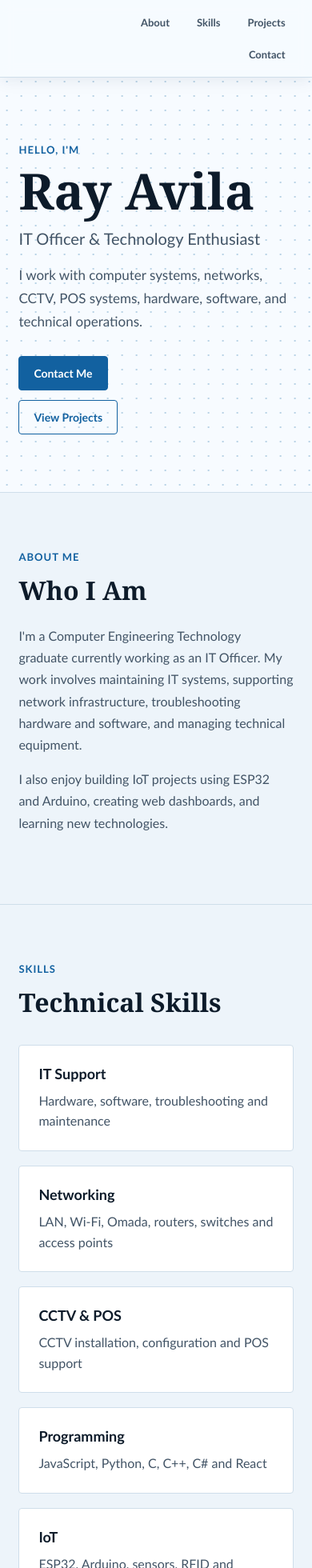
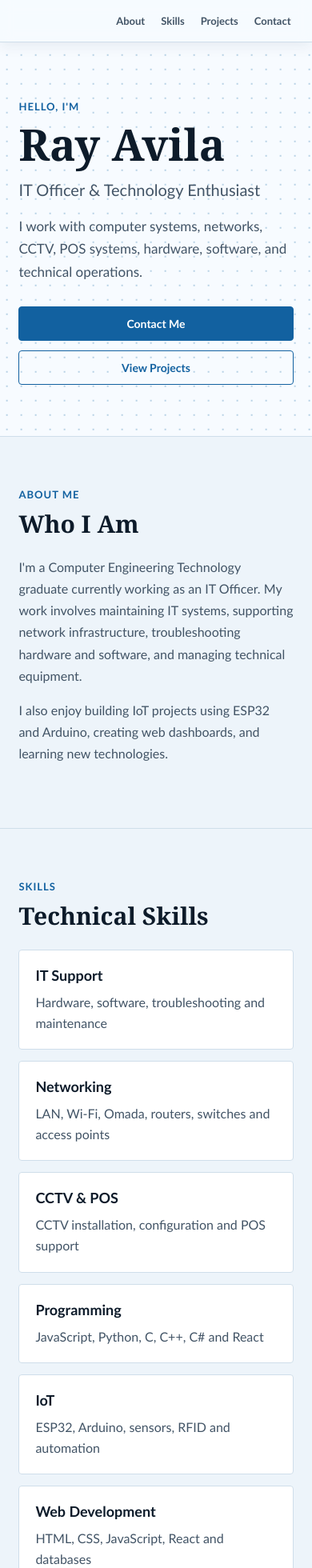
Before and after one commit to RyuTempest/my-react-site, a React (Vite) app: page / in a window 390 px wide. Shown: the top 1960 px of the page at 80% size. Built offline with nearby package versions, Linux system fonts and the light colour scheme.

Commit message:
Enhance UI with animations and improve responsive design in CSS

```diff
--- a/src/App.css
+++ b/src/App.css
@@ -4,6 +4,7 @@
 
 html {
   scroll-behavior: smooth;
+  scroll-padding-top: 72px;
 }
 
 body {
@@ -25,6 +26,7 @@ a:focus-visible {
 
 .profile {
   min-height: 100vh;
+  overflow: hidden;
 }
 
 .navbar {
@@ -38,6 +40,7 @@ a:focus-visible {
   background: rgba(247, 251, 255, 0.95);
   box-shadow: 0 4px 18px rgba(13, 43, 72, 0.08);
   backdrop-filter: blur(8px);
+  animation: nav-in 500ms ease both;
 }
 
 .navbar nav {
@@ -72,6 +75,7 @@ a:focus-visible {
 
 .hero > div {
   max-width: 720px;
+  animation: rise-in 700ms 100ms ease both;
 }
 
 .small-text,
@@ -160,6 +164,11 @@ a:focus-visible {
   transition: background 160ms ease, border-color 160ms ease, transform 160ms ease;
 }
 
+.button:active,
+.contact-links a:active {
+  transform: translateY(0) scale(0.98);
+}
+
 .button:hover {
   border-color: #0b4778;
   background: #0b4778;
@@ -179,6 +188,7 @@ a:focus-visible {
   max-width: 1100px;
   margin: 0 auto;
   padding: 96px max(6%, 40px);
+  animation: rise-in 700ms ease both;
 }
 
 .section + .section {
@@ -214,6 +224,32 @@ a:focus-visible {
   border-radius: 4px;
   background: #ffffff;
   transition: border-color 160ms ease, box-shadow 160ms ease, transform 160ms ease;
+  animation: rise-in 600ms ease both;
+}
+
+.skill:nth-child(2),
+.project:nth-child(2) {
+  animation-delay: 80ms;
+}
+
+.skill:nth-child(3),
+.project:nth-child(3) {
+  animation-delay: 160ms;
+}
+
+.skill:nth-child(4),
+.project:nth-child(4) {
+  animation-delay: 240ms;
+}
+
+.skill:nth-child(5),
+.project:nth-child(5) {
+  animation-delay: 320ms;
+}
+
+.skill:nth-child(6),
+.project:nth-child(6) {
+  animation-delay: 400ms;
 }
 
 .skill h3,
@@ -304,28 +340,54 @@ footer p {
   margin: 0;
 }
 
+@keyframes rise-in {
+  from {
+    opacity: 0;
+    transform: translateY(18px);
+  }
+
+  to {
+    opacity: 1;
+    transform: translateY(0);
+  }
+}
+
+@keyframes nav-in {
+  from {
+    opacity: 0;
+    transform: translateY(-10px);
+  }
+
+  to {
+    opacity: 1;
+    transform: translateY(0);
+  }
+}
+
 @media (max-width: 720px) {
   .navbar {
-    padding: 12px 6%;
+    padding: 10px 5%;
   }
 
   .navbar nav {
+    width: 100%;
     flex-wrap: wrap;
     justify-content: flex-end;
-    gap: 8px 14px;
-    max-width: 210px;
+    gap: 4px 6px;
+    max-width: none;
   }
 
   .navbar nav a {
+    padding: 8px 7px;
     font-size: 13px;
   }
 
   .hero {
-    padding: 82px 6% 72px;
+    padding: 72px 6% 64px;
   }
 
   .hero h2 {
-    font-size: clamp(48px, 16vw, 76px);
+    font-size: clamp(42px, 14vw, 64px);
   }
 
   .hero h3 {
@@ -336,7 +398,12 @@ footer p {
 
   .buttons {
     flex-direction: column;
-    align-items: flex-start;
+    align-items: stretch;
+  }
+
+  .button {
+    width: 100%;
+    text-align: center;
   }
 
   .hero-details {
@@ -356,16 +423,24 @@ footer p {
   }
 
   .section {
-    padding: 72px 6%;
+    padding: 64px 6%;
   }
 
   .section h2 {
-    font-size: 32px;
+    font-size: 30px;
+    line-height: 1.15;
   }
 
   .skills,
   .projects {
     grid-template-columns: 1fr;
+    gap: 14px;
+    margin-top: 24px;
+  }
+
+  .skill,
+  .project {
+    padding: 20px;
   }
 
   .project {
@@ -382,3 +457,17 @@ footer p {
     width: 100%;
   }
 }
+
+@media (prefers-reduced-motion: reduce) {
+  html {
+    scroll-behavior: auto;
+  }
+
+  *,
+  *::before,
+  *::after {
+    animation-duration: 0.01ms !important;
+    animation-iteration-count: 1 !important;
+    transition-duration: 0.01ms !important;
+  }
+}
```
